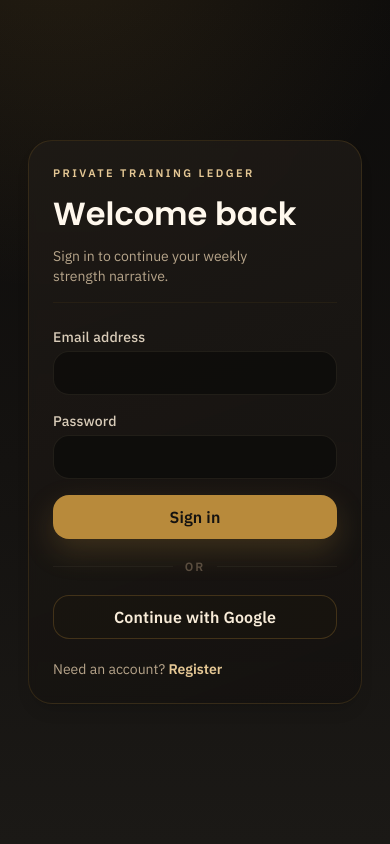
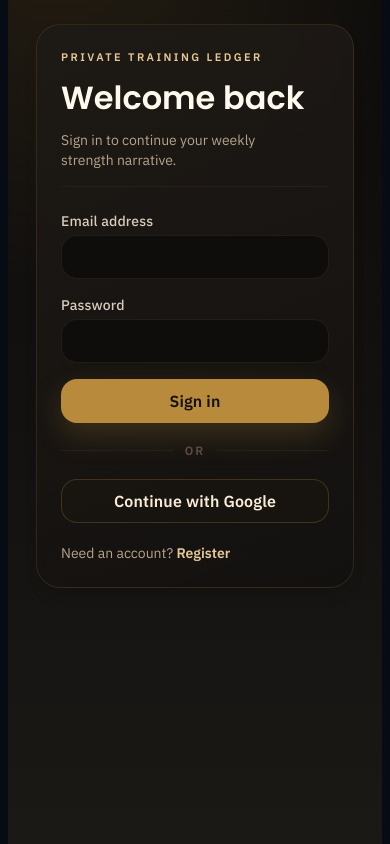
Before and after one commit to dominikszilvasi04/gym-workout-logger, a React (Vite) app in the folder frontend/: page /login in a window 390 px wide. Built offline with nearby package versions, Linux system fonts and the light colour scheme; no server answers.

Commit message:
style(frontend): reduce auth-page mobile reflow and viewport jitter

```diff
--- a/frontend/src/index.css
+++ b/frontend/src/index.css
@@ -15,6 +15,8 @@
 html {
   font-size: 16px;
   background: #070b14;
+  scrollbar-gutter: stable both-edges;
+  -webkit-text-size-adjust: 100%;
 }
 
 body {
@@ -26,6 +28,7 @@ body {
   -webkit-font-smoothing: antialiased;
   -moz-osx-font-smoothing: grayscale;
   position: relative;
+  overscroll-behavior-y: none;
 }
 
 body::before {
--- a/frontend/src/pages/LoginPage.tsx
+++ b/frontend/src/pages/LoginPage.tsx
@@ -43,7 +43,7 @@ export function LoginPage() {
   };
 
   return (
-    <div className="app-min-h mx-auto flex w-full max-w-md items-center px-4 py-6">
+    <div className="app-min-h mx-auto flex w-full max-w-md items-start px-4 pb-8 pt-6 sm:items-center">
       <Card className="w-full border border-primary-400/35" padding="lg" shadow="lg">
         <div className="mb-6 border-b border-primary-300/25 pb-4">
           <p className="text-[11px] font-semibold uppercase tracking-[0.22em] text-primary-700">Private training ledger</p>
--- a/frontend/src/pages/RegisterPage.tsx
+++ b/frontend/src/pages/RegisterPage.tsx
@@ -56,7 +56,7 @@ export function RegisterPage() {
   };
 
   return (
-    <div className="app-min-h mx-auto flex w-full max-w-md items-center px-4 py-6">
+    <div className="app-min-h mx-auto flex w-full max-w-md items-start px-4 pb-8 pt-6 sm:items-center">
       <Card className="w-full border border-primary-400/35" padding="lg" shadow="lg">
         <div className="mb-6 border-b border-primary-300/25 pb-4">
           <p className="text-[11px] font-semibold uppercase tracking-[0.22em] text-primary-700">Private training ledger</p>
```
